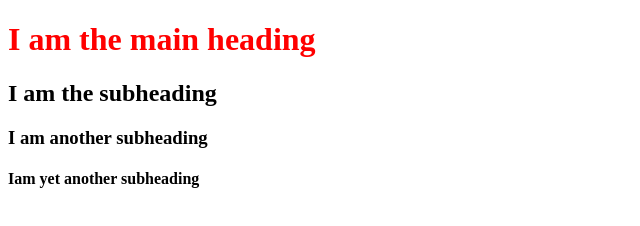
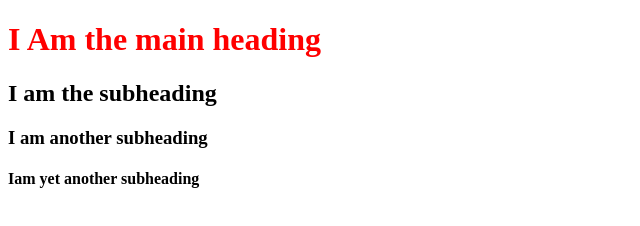
Before and after one commit to Eutonium/practice, a plain HTML site: page index.html in a window 1280 px wide. Shown: the whole page, without its empty margins (0-640 px from the left). Drawn offline with Linux system fonts and the light colour scheme.

Commit message:
change to capital letter

```diff
--- a/index.html
+++ b/index.html
@@ -5,7 +5,7 @@
         <link rel="stylesheet",type="text/css"href="index.css">
     </head>
     <body>
-        <h1>I am the main heading</h1>
+        <h1>I Am the main heading</h1>
         <h2>I am the subheading</h2>
         <h3>I am another subheading</h3>
         <h4>Iam yet another subheading</h4>
```
